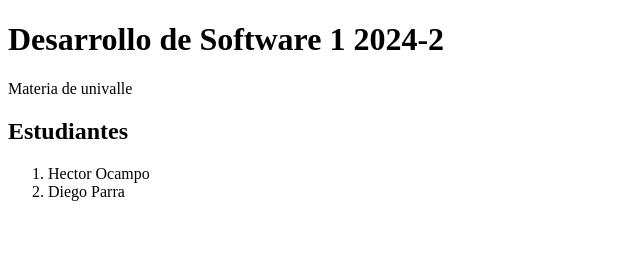
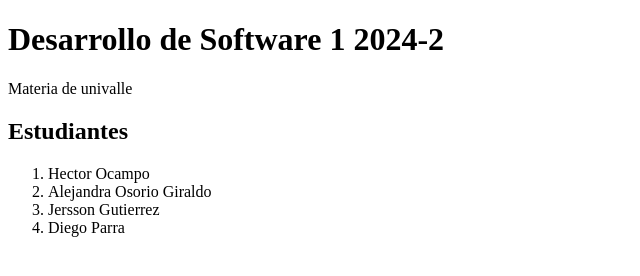
Before and after one commit to hector2603/DS1-repositorio, a plain HTML site: page index.html in a window 1280 px wide. Shown: the whole page, without its empty margins (0-640 px from the left). Drawn offline with Linux system fonts and the light colour scheme.

Commit message:
Update index.html

```diff
--- a/index.html
+++ b/index.html
@@ -11,7 +11,8 @@
     <h2>Estudiantes</h2>
     <ol>
       <li>Hector Ocampo</li>
-
+      <li>Alejandra Osorio Giraldo</li>
+      <li>Jersson Gutierrez</li>
       <li>Diego Parra</li>
 
     </ol>
```
